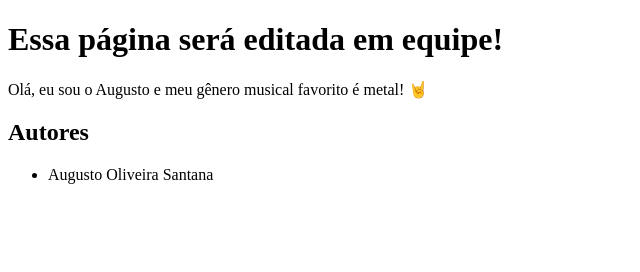
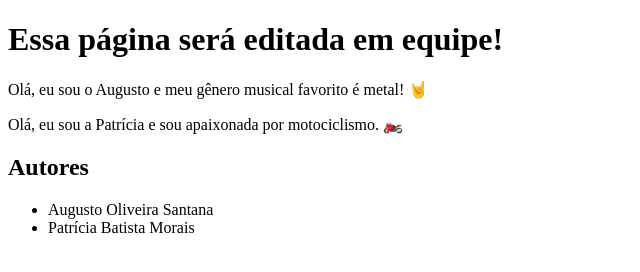
Before and after one commit to Gutto1/aula-2-git, a plain HTML site: page src/pages/index.html in a window 1280 px wide. Shown: the whole page, without its empty margins (0-640 px from the left). Drawn offline with Linux system fonts and the light colour scheme.

Commit message:
Adiciona informação da Patrícia

```diff
--- a/src/pages/index.html
+++ b/src/pages/index.html
@@ -17,12 +17,18 @@
           Olá, eu sou o Augusto e meu gênero musical favorito é metal! 🤘
         </p>
       </article>
+      <article>
+          <p>
+            Olá, eu sou a Patrícia e sou apaixonada por motociclismo. 🏍️
+          </p>
+      </article>
     </section>
   </main>
   <footer>
     <h2> Autores </h2>
     <ul>
       <li>Augusto Oliveira Santana</li>
+      <li>Patrícia Batista Morais</li>
     </ul>
   </footer>
 </body>
```
